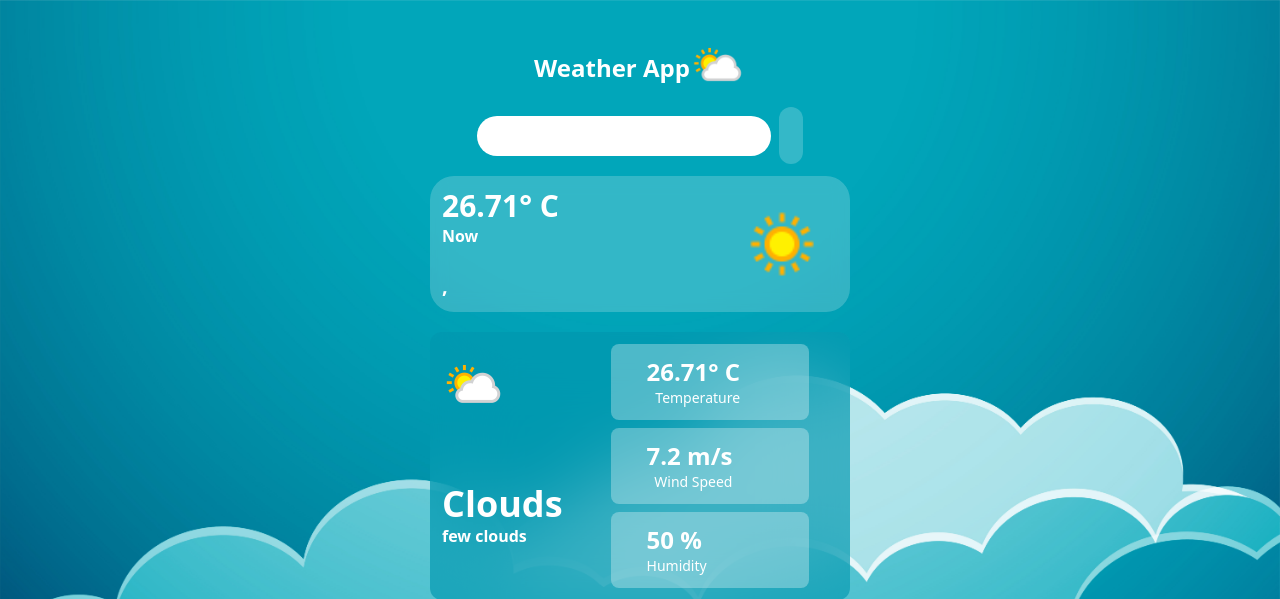
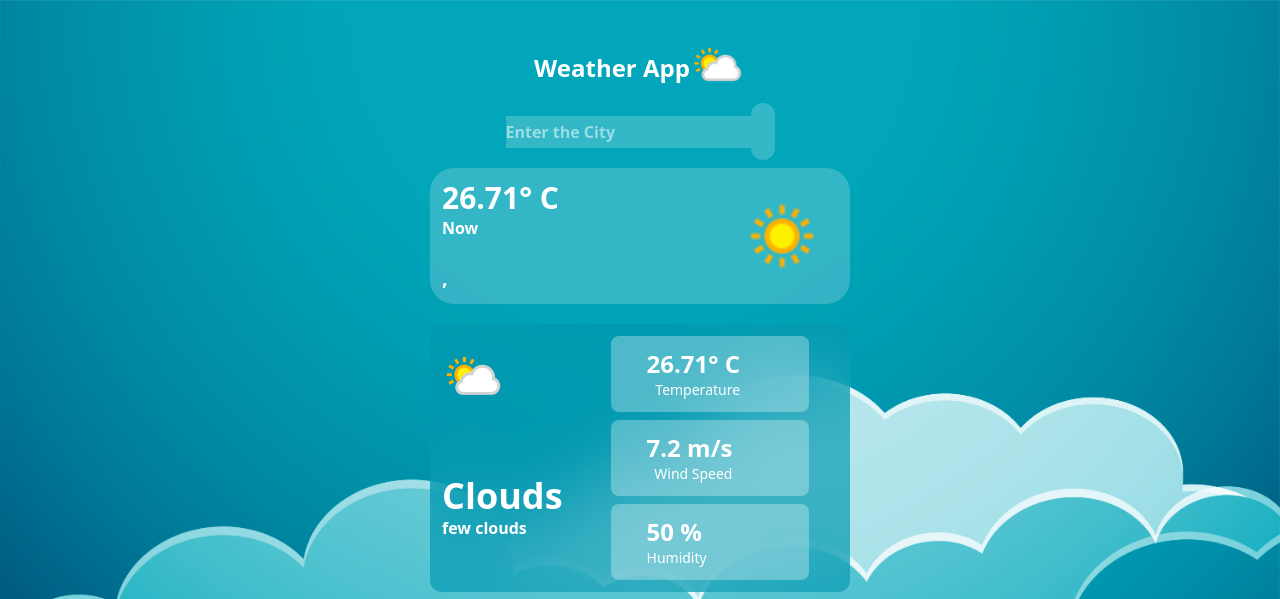
Before and after one commit to Siddu62/Weather-App, a Django app: page / in a window 1280 px wide. Shown: the top 599 px of the page. Run offline with Django 5.2, Linux system fonts and the light colour scheme; data that the repository does not hold is empty.

Commit message:
changes success in html

```diff
--- a/app/templates/index.html
+++ b/app/templates/index.html
@@ -13,12 +13,18 @@
         <h1 class="text-white text-2xl font-bold">Weather App</h1>
         <img class="h-14 w-14" src="{% static 'images/116.png' %}" alt="" >
     </div>
-    <form action="" method="get" class="flex gap-2 justify-center items-center w-4/5 md:w-3/5 lg:w-[70%] ">
+
+    <!-- <form action="" method="get" class="flex gap-2 justify-center items-center w-4/5 md:w-3/5 lg:w-[70%] ">
         <input type="text" name="city" class="rounded-full py-2 px-3 focus:bg-white/20 outline-white/70 bg-white focus:placeholder:text-white text-white w-4/5 md:w-3/5 lg:w-[35%] " placeholder="Enter the City">
         <button class="search" type="submit">
             <ion-icon class="text-white text-2xl bg-white/20 rounded-full p-3" name="search-outline"></ion-icon>
         </button>
+    </form> -->
+    <form class="flex gap-3" method="get">
+        <input type="text" class="bg-white/20 rounded-2xl px-8 outline-white text-white font-bold hover:scale-105 duration-500" placeholder="Enter the City" name="city">
+        <button><i class='bxr hover:scale-110 duration-500 bx-search text-white text-2xl bg-white/20 p-3 rounded-full'></i> </button>
     </form>
+
     <div class="flex bg-white/20 p-3 rounded-3xl backdrop-blur-sm text-white w-4/5 md:w-3/5 lg:w-[35%] cursor-pointer hover:scale-[105%] ease-in-out duration-500 justify-between">
         <div id='left' class="flex flex-col">
             <div id="top" class="mb-6 ">
```
